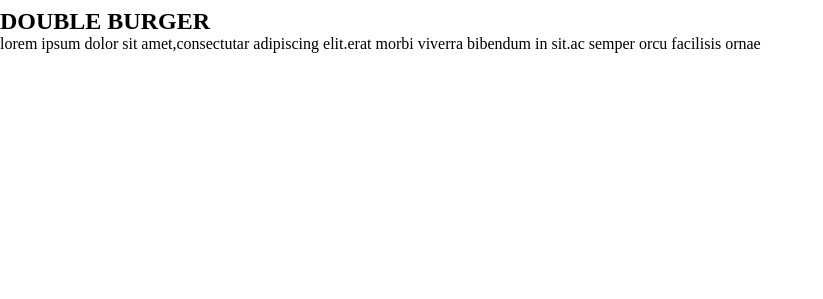
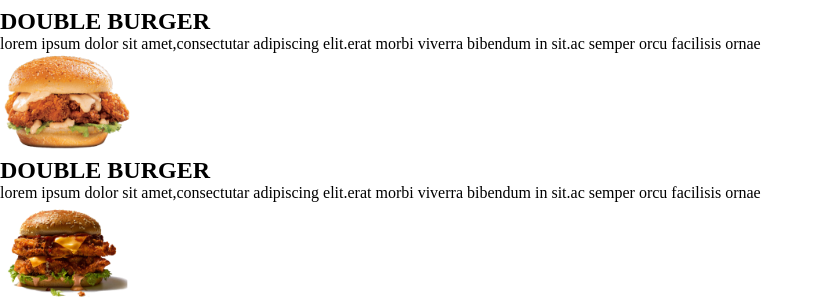
Before and after one commit to cheeks-cloud/first_ip, a plain HTML site: page index.html in a window 1280 px wide. Shown: the part 1198-1497 px from the top of the page, without its empty margins (0-823 px from the left). Before the commit the page ends 1251 px from the top, so only its background shows below. Drawn offline with Linux system fonts and the light colour scheme.

Commit message:
added images

```diff
--- a/index.html
+++ b/index.html
@@ -75,7 +75,7 @@
         <P>lorem ipsum dolor sit amet,consectutar adipiscing elit.erat morbi viverra bibendum
             in sit.ac semper orcu facilisis ornae</P>
     </div>
-    <!--<div class="achieve">
+    <div class="achieve">
 
         <img src="./Burger Palace/SeekPng 4.png"  height="100px"alt="">
         <h2>DOUBLE BURGER</h2>
@@ -97,7 +97,7 @@
             in sit.ac semper orcu facilisis ornae</P>
     </div>
 
-</div>
+<!--</div>
 <div class="down">
      <h2 id="best">The Double</h2>
      <h4>Decker</h4>
```
